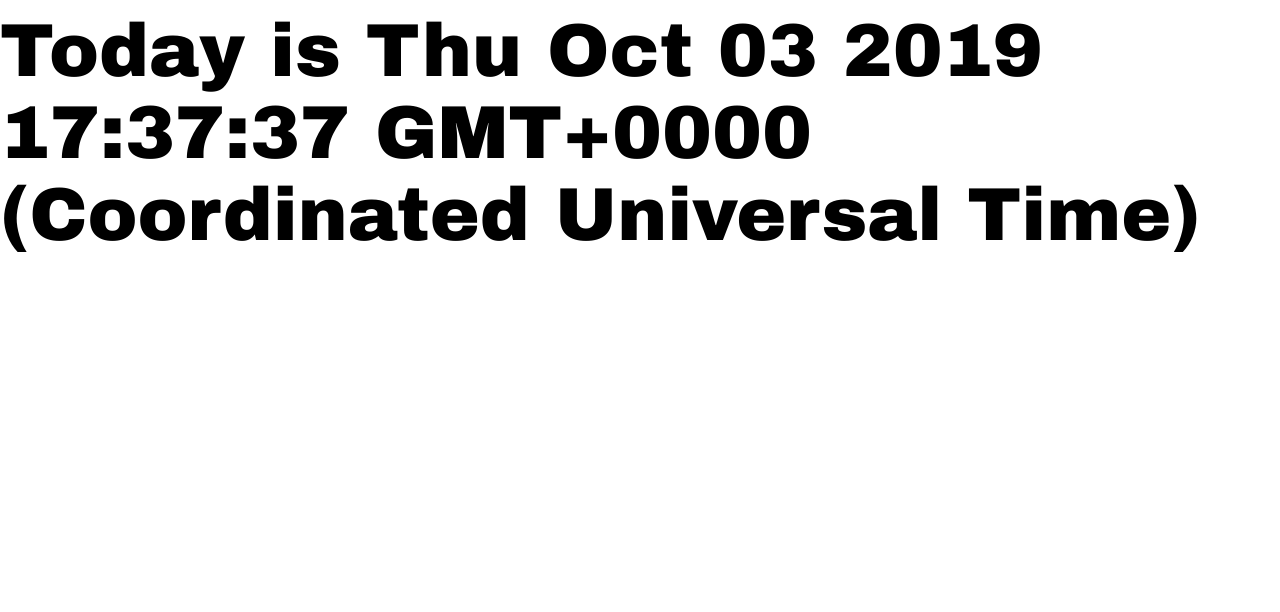
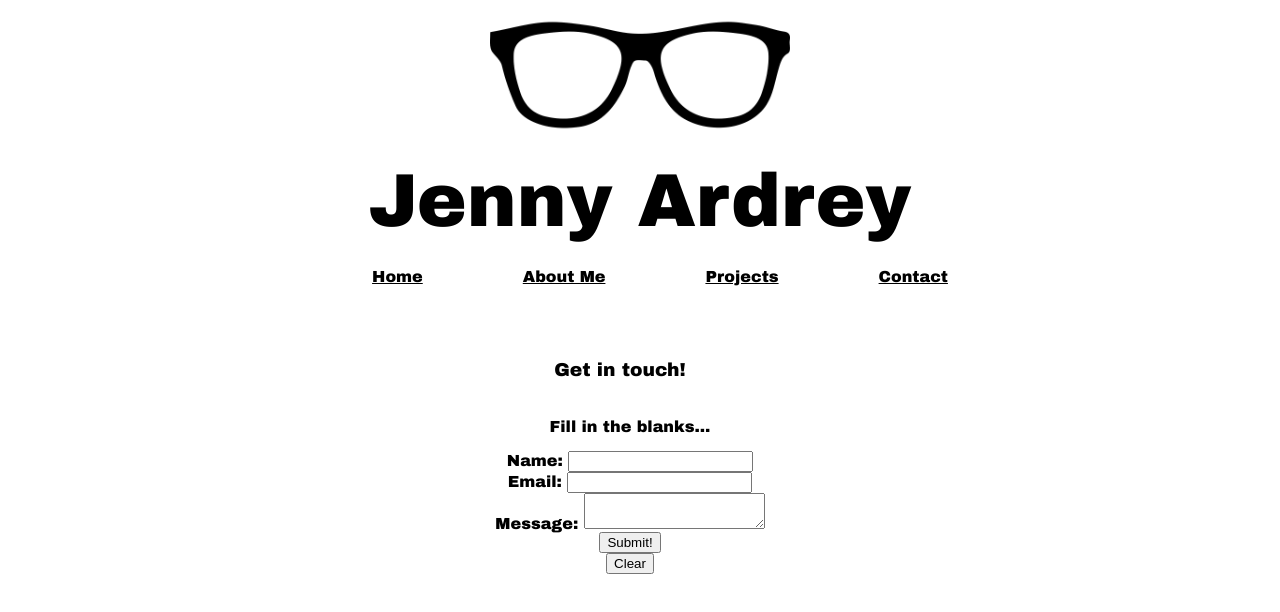
Before and after one commit to jennyardrey/my-portfolio, a plain HTML site: page contact.html in a window 1280 px wide. Drawn offline with Linux system fonts and the light colour scheme.

Commit message:
spent an unreasonable amount of time playing with the logo image before cracking hover effect

```diff
--- a/contact.html
+++ b/contact.html
@@ -8,8 +8,43 @@
 
 </head>
 <body>
-        <script>
-                let d = new Date();
-                document.body.innerHTML = "<h1>Today is " + d + "</h1>"
-                </script>
+        <header id="contact_head">
+                <a><div id="logoimg"></div></a>
+                <h1>Jenny Ardrey</h1>
+                <nav>
+                    <ul>
+                        <li><a href="#">Home</a></li>
+                        <li><a href="#about_me">About Me</a></li>
+                        <li><a href="#projects">Projects</a></li>
+                        <li><a href="contact.html">Contact</a></li>
+                    </ul>
+                </nav>
+        </header>
+      <div class="form">
+      <h3 class="form">Get in touch!</h2>
+                <p >Fill in the blanks...</p>
+                <form action='/place-where-form-go' method="POST">
+                <div>
+                    <label for="name">Name:</label>
+                    <input type="text" id="name" name="user_name">
+                </div>
+                <div>
+                    <label for="mail">Email:</label>
+                    <input type="email" id="mail" name="user_mail">
+                </div>
+                <div>
+                    <label for="msg">Message:</label>
+                    <textarea id="msg" name="user_message"></textarea>
+                </div>
+                <div class="button">
+                    <button type="submit">Submit!</button>
+                </div>
+                <div class="button">
+                        <button type="reset">Clear</button>
+                    </div>
+            </form>
+        </div>
+
 </body>
+
+<script src="script.js"></script>
--- a/script.js
+++ b/script.js
@@ -0,0 +1,4 @@
+
+//function hover() {
+//    document.getElementById("logoimg").src = "GlassesLogoCool.jpg";
+//}
--- a/style.css
+++ b/style.css
@@ -11,13 +11,13 @@ a:link {
 }
 a:hover {
     text-decoration: none;
-    color: white;
+    color: #00AAA9;
 }
 a:visited {
     color: lightslategray;
 }
 
-.socials:hover {
+a.socials:hover {
     background-color: #00AAA9;
     color: white;
 }
@@ -31,10 +31,18 @@ a:visited {
 }
 /*Header positioning of logo and title*/
 #logoimg {
+    background-image: url(GlassesLogo.jpg);
     position: center;
-    width: 40vh;
-    margin: 0px 0px 0px 0px;
-    padding: 0px 0px 0px 0px;
+    background-size: 300px;
+    width: 300px;
+    height: 150px;
+}
+  #logoimg:hover {
+    background-image: url(GlassesLogoCool.jpg);
+    position: center;
+    background-size: 300px;
+    width: 300px;
+    height: 150px;
 
 }
 h1 {
@@ -44,7 +52,7 @@ h1 {
 
 }
 /*flex*/
-header {
+#about {
     margin: 0px 0px 0px 0px;
     padding: 10px 10px 10px 10px;
     display: flex;
@@ -108,3 +116,27 @@ p {
     justify-content: space-between;
 
 }
+
+/*CSS for contact form*/
+.form {
+    text-align: center;
+    padding: 20px 20px 20px 0px;
+}
+
+form {
+    min-width: 100vh;
+    max-height: 100vh;
+    display: flex;
+    flex-flow: column wrap;
+    justify-content: space-around;
+    align-items: center;
+
+
+}
+#contact_head {
+    display: flex;
+    flex-direction: column;
+    background-color: white;
+    align-items: center;
+    justify-content: space-between;
+}
```
Also changed, not shown: index.html (+5 -21 lines), GlassesLogoCool.jpg (added), 1 other file.
